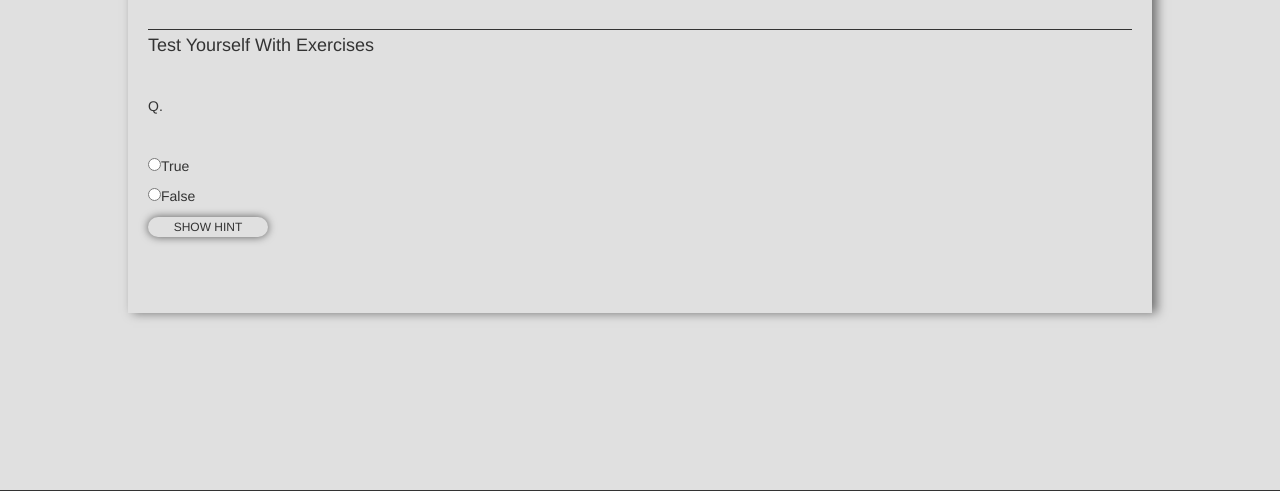
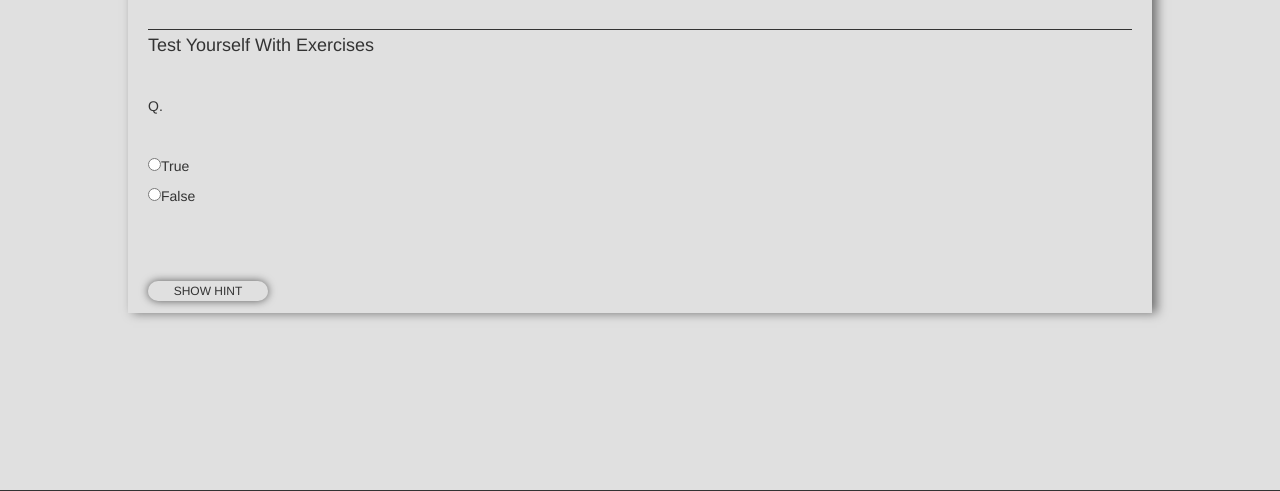
Before and after one commit to MoeBuTa/ChineseChessTutorial, a Flask app: template app/templates/tutorial.html in a window 1280 px wide. Shown: the part 699-1190 px from the top of the page. Run offline with Flask 2, Linux system fonts and the light colour scheme; the template is opened without the code that fills it, so the values that code supplies are empty; some libraries are stand-ins or nearby versions.

Commit message:
uncommented the css for button

```diff
--- a/app/static/tutorial.css
+++ b/app/static/tutorial.css
@@ -110,7 +110,7 @@
     color: #ff6700;
 }
 
-/* button {
+button {
     margin-top: 70px;
     border: none;
     outline: none;
@@ -120,7 +120,7 @@
     text-transform: uppercase;
     background-color: transparent;
     box-shadow: 0 0 8px rgba(0, 0, 0, .6);
-} */
+}
 
 .box > .paginWrapper{
     margin-top: 70px;
```
